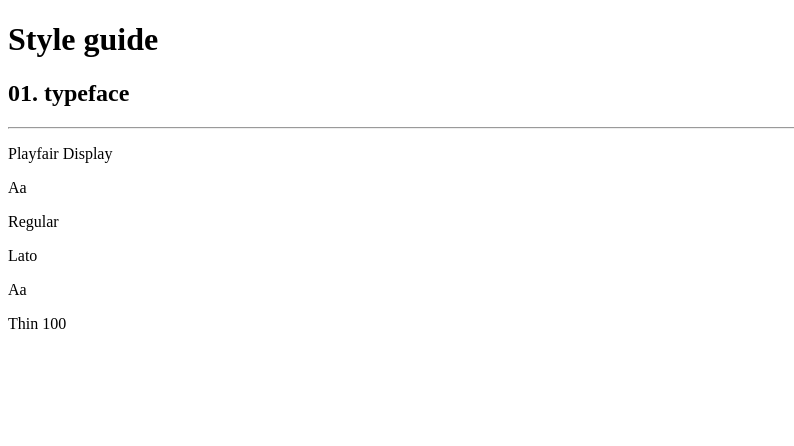
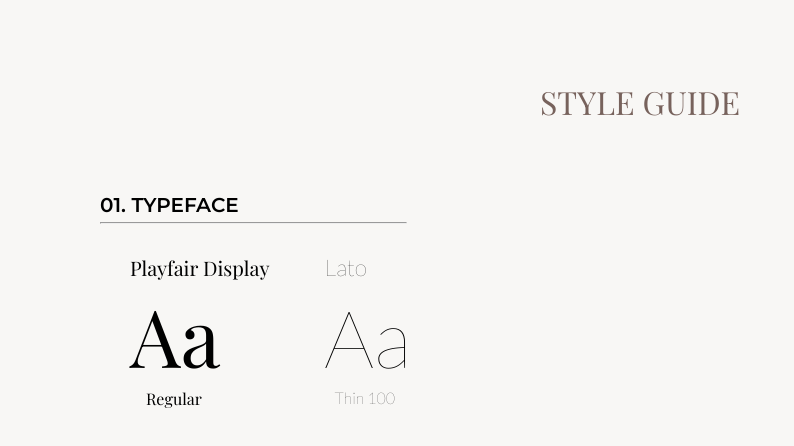
Before and after one commit to signedavidane/styleguide, a plain HTML site: page index.html in a window 1280 px wide. Shown: the whole page, without its empty margins (0-794 px from the left). Drawn offline with nearby package versions, Linux system fonts and the light colour scheme; files that its build step writes are made by us from their sources; the site is published under a folder, as on GitHub Pages, so addresses that start at the root find nothing.

Commit message:
Update index.html

```diff
--- a/index.html
+++ b/index.html
@@ -4,7 +4,7 @@
     <meta charset="UTF-8">
     <meta http-equiv="X-UA-Compatible" content="IE=edge">
     <meta name="viewport" content="width=device-width, initial-scale=1.0">
-    <link rel="stylesheet" href="/style.css">
+    <link rel="stylesheet" href="assets/css/style.css">
     <title>StyleGuide</title>
 </head>
 <body>
```
